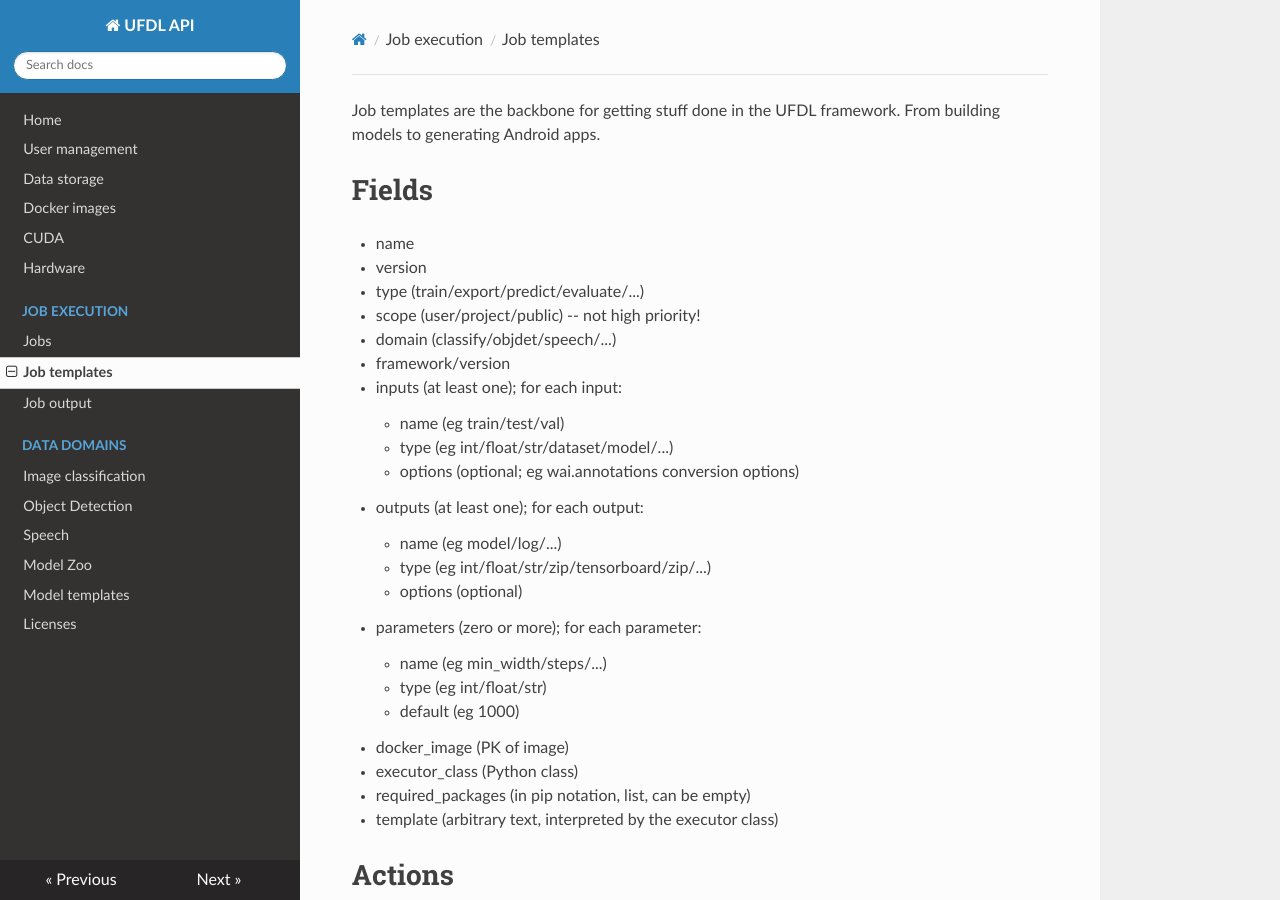
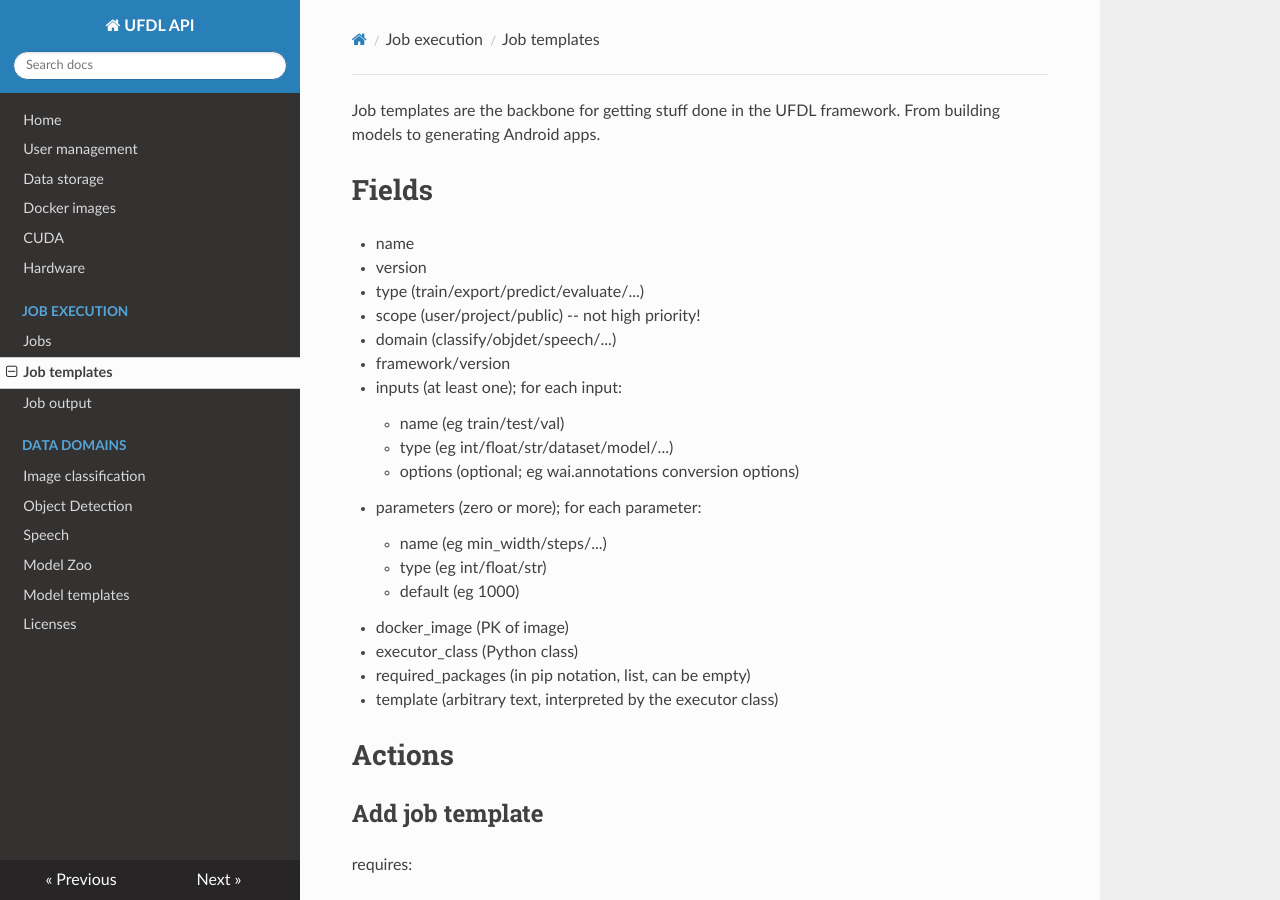
Before and after one commit to waikato-ufdl/ufdl-api, an MkDocs documentation site: the page built from docs/job_templates.md, in a window 1280 px wide and 900 px high. Built offline with MkDocs 1.6.1, drawn with Linux system fonts in a browser that asks for light colours; nearby versions of some CDN libraries.

Commit message:
removed outputs from job template (executor class manages that; added 'actual value' to job for inputs/parameters

```diff
--- a/docs/job_templates.md
+++ b/docs/job_templates.md
@@ -14,12 +14,6 @@ From building models to generating Android apps.
     * name (eg train/test/val)
     * type (eg int/float/str/dataset/model/...)
     * options (optional; eg wai.annotations conversion options)
-
-  * outputs (at least one); for each output:
-
-    * name (eg model/log/...)
-    * type (eg int/float/str/zip/tensorboard/zip/...)
-    * options (optional)
 
   * parameters (zero or more); for each parameter:
 
```
Also changed, not shown: docs/jobs.md (+2 -2 lines).
